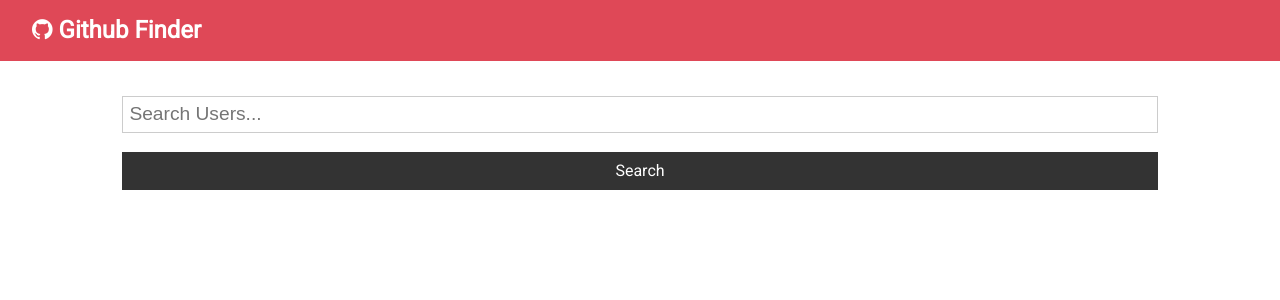
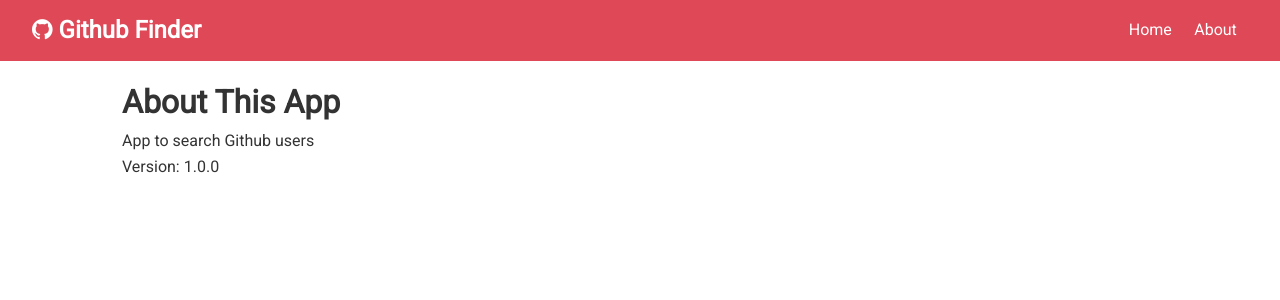
Before and after one commit to ardacelik/react-github-finder, a React (Create React App) app: page /about in a window 1280 px wide. Shown: the top 300 px of the page. Built offline with nearby package versions, Linux system fonts and the light colour scheme.

Commit message:
Created an About page, added a Home route and an About route with React Router

```diff
--- a/package.json
+++ b/package.json
@@ -6,6 +6,7 @@
     "axios": "^0.19.0",
     "react": "^16.8.6",
     "react-dom": "^16.8.6",
+    "react-router-dom": "^5.0.1",
     "react-scripts": "3.0.1"
   },
   "scripts": {
--- a/src/App.js
+++ b/src/App.js
@@ -1,8 +1,10 @@
-import React, { Component } from "react";
+import React, { Component, Fragment } from "react";
+import { BrowserRouter as Router, Switch, Route } from "react-router-dom";
 import Navbar from "./components/layout/Navbar";
 import Users from "./components/users/Users";
 import Search from "./components/users/Search";
 import Alert from "./components/layout/Alert";
+import About from "./components/pages/About";
 import axios from "axios";
 import "./App.css";
 
@@ -12,17 +14,6 @@
     loading: false,
     alert: null
   };
-  // async componentDidMount() {
-  //   this.setState({ loading: true });
-
-  //   const res = await axios.get(
-  //     `https://api.github.com/users?client_id=${
-  //       process.env.REACT_APP_GITHUB_CLIENT_ID
-  //     }&client_secret=${process.env.REACT_APP_GITHUB_CLIENT_SECRET}`
-  //   );
-
-  //   this.setState({ users: res.data, loading: false });
-  // }
 
   // Search Github users
   searchUsers = async text => {
@@ -49,11 +40,19 @@
 
   render() {
     const { users, loading } = this.state;
+
     return (
+      <Router>
         <div className="App">
           <Navbar />
           <div className="container">
             <Alert alert={this.state.alert} />
+            <Switch>
+              <Route
+                exact
+                path="/"
+                render={props => (
+                  <Fragment>
                     <Search
                       searchUsers={this.searchUsers}
                       clearUsers={this.clearUsers}
@@ -61,8 +60,14 @@
                       setAlert={this.setAlert}
                     />
                     <Users loading={loading} users={users} />
+                  </Fragment>
+                )}
+              />
+              <Route exact path="/about" component={About} />
+            </Switch>
           </div>
         </div>
+      </Router>
     );
   }
 }
--- a/src/components/layout/Navbar.js
+++ b/src/components/layout/Navbar.js
@@ -1,5 +1,6 @@
 import React from "react";
 import PropTypes from "prop-types";
+import { Link } from "react-router-dom";
 
 const Navbar = ({ icon, title }) => {
   return (
@@ -7,6 +8,14 @@
       <h1>
         <i className={icon} /> {title}
       </h1>
+      <ul>
+        <li>
+          <Link to="/">Home</Link>
+        </li>
+        <li>
+          <Link to="/about">About</Link>
+        </li>
+      </ul>
     </nav>
   );
 };
--- /dev/null
+++ b/src/components/pages/About.js
@@ -0,0 +1,13 @@
+import React, { Fragment } from "react";
+
+const About = () => {
+  return (
+    <Fragment>
+      <h1>About This App</h1>
+      <p>App to search Github users</p>
+      <p>Version: 1.0.0</p>
+    </Fragment>
+  );
+};
+
+export default About;
```
Also changed, not shown: 1 other file (tests, documents, lock files or other folders). Lines whose indentation alone changed are shown as unchanged.
